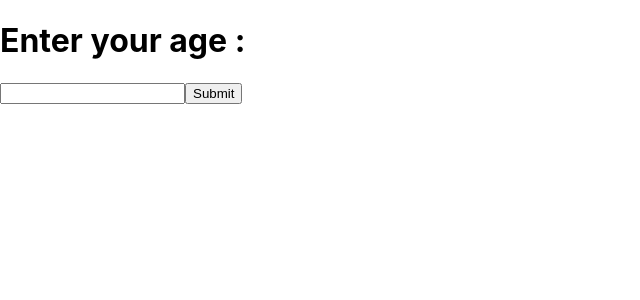
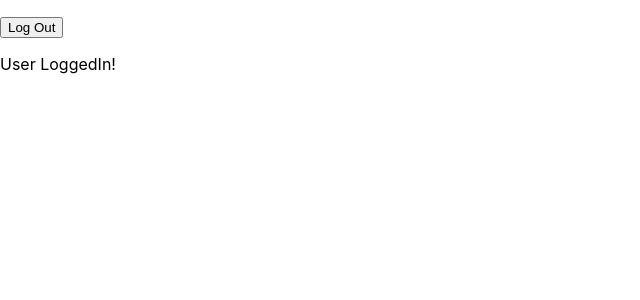
Before and after one commit to chandana701/React-Project, a React (Create React App) app: page / in a window 1280 px wide. Shown: the top 300 px of the page, without its empty margins (0-640 px from the left). Built offline with nearby package versions, Linux system fonts and the light colour scheme.

Commit message:
Login&Logout

```diff
--- a/src/App.js
+++ b/src/App.js
@@ -1,67 +1,137 @@
 import React from 'react';
  import ReactDOM from 'react-dom';
+ import {Login} from './Login.js';
+ import {Logout} from './Logout.js';
 // import logo from './heart.jpg';
- import './App.css';
 
 
+ class App extends React.Component{
 
-class App extends React.Component {
-  constructor(props) {
+    constructor(props){
       super(props);
-    this.state = { age: '',
-           isSubmitted :false };
+      this.state = {
+        isLoggedIn :true
       }
-
-  myChangeHandler = (event) => {
-    this.setState({age: event.target.value});
+    }
+    Lg=(event)=>{
+      // event.preventDefault();
       this.setState({
-      isSubmitted : false
+        isLoggedIn : true
+      })
+    }
+    LO= (event)=>{
+      this.setState({
+        isLoggedIn : false
       })
     }
 
 
+    render(){
+      return(
+        // <div>
+        // {/* {this.state.isLoggedIn?
+        //   <p>
+        //   <button onClick={()=>this.Lg()}>Log Out</button>
+        //   </p>
+        //  :
+        //  <p>
+        //  <button onClick={()=>this.LO()}>Log In</button>
+        //  </p> */}
 
-mySubmitHandler (event) {
-  // event.prevent.default();
-   this.setState({
-    isSubmitted : true
-    }
-   )
+        //  {/* } */}
+
+
+
+        <div>
+
+       {this.state.isLoggedIn?
+        <Login
+          lo = {this.LO}
+        />
+           :
+        <Logout
+          lg = {this.Lg}
+        />
 
 
        }
 
+      {/* </div> */}
+      </div>
+      );
+      // return(
 
-  render() {
-    return(
-    <form>
-
-      <h1>Enter your age :</h1>
-
-      <input
-        type='number'
-        name = 'age'
-         onChange={this.myChangeHandler}
-      />
-
-      <button onClick= {(event)=>{event.preventDefault();this.mySubmitHandler(event)}}>Submit</button>
+      //  <div>
+      //    <Login></Login>
+      //    <Logout></Logout>
+      //  </div>
+      // )
+    }
 
 
 
-      { this.state.isSubmitted ?
-       <div>Your Age is {this.state.age}</div> : <div></div>
 
-      }
-
- <br></br>
-       </form>
-
-    );
 
 
  }
 
-}
+// class App extends React.Component {
+//   constructor(props) {
+//     super(props);
+//     this.state = { age: '',
+//            isSubmitted :false };
+//     }
+
+//   myChangeHandler = (event) => {
+//     this.setState({age: event.target.value});
+//     this.setState({
+//       isSubmitted : false
+//     })
+//   }
+
+
+
+// mySubmitHandler (event) {
+  // event.prevent.default();
+//    this.setState({
+//     isSubmitted : true
+//     }
+//    )
+
+
+// }
+
+
+//   render() {
+//     return(
+//     <form>
+
+//       <h1>Enter your age :</h1>
+
+//       <input
+//         type='number'
+//         name = 'age'
+//          onChange={this.myChangeHandler}
+//       />
+
+//       <button onClick= {(event)=>{event.preventDefault();this.mySubmitHandler(event)}}>Submit</button>
+
+
+
+//       { this.state.isSubmitted ?
+//        <div>Your Age is {this.state.age}</div> : <div></div>
+
+//       }
+
+//  <br></br>
+//        </form>
+
+//     );
+
+
+//   }
+
+// }
 
 ReactDOM.render(
 
--- /dev/null
+++ b/src/Login.js
@@ -0,0 +1,26 @@
+
+import React from 'react';
+// import ReactDOM from 'react-dom';
+
+export class Login extends React.Component{
+
+constructor(props){
+    super(props);
+    this.state = {
+        isLoggedIn : true
+    }
+}
+
+
+render(){
+    return <div>
+        <p>
+          <button onClick={()=>this.props.lo()}>Log Out</button>
+          </p>
+      User LoggedIn!
+    </div>
+}
+
+
+
+}
--- /dev/null
+++ b/src/Logout.js
@@ -0,0 +1,27 @@
+
+import React from 'react';
+// import ReactDOM from 'react-dom';
+
+
+export class Logout extends React.Component{
+
+
+    constructor(props){
+        super(props);
+        this.state = {
+            isLoggedIn : false
+        }
+    }
+
+    render(){
+        return <div>
+             <p>
+          <button onClick={()=>this.props.lg()}>Log In</button>
+          </p>
+           User LoggedOut!
+        </div>
+
+    }
+
+
+}
```
Lines whose indentation alone changed are shown as unchanged.
